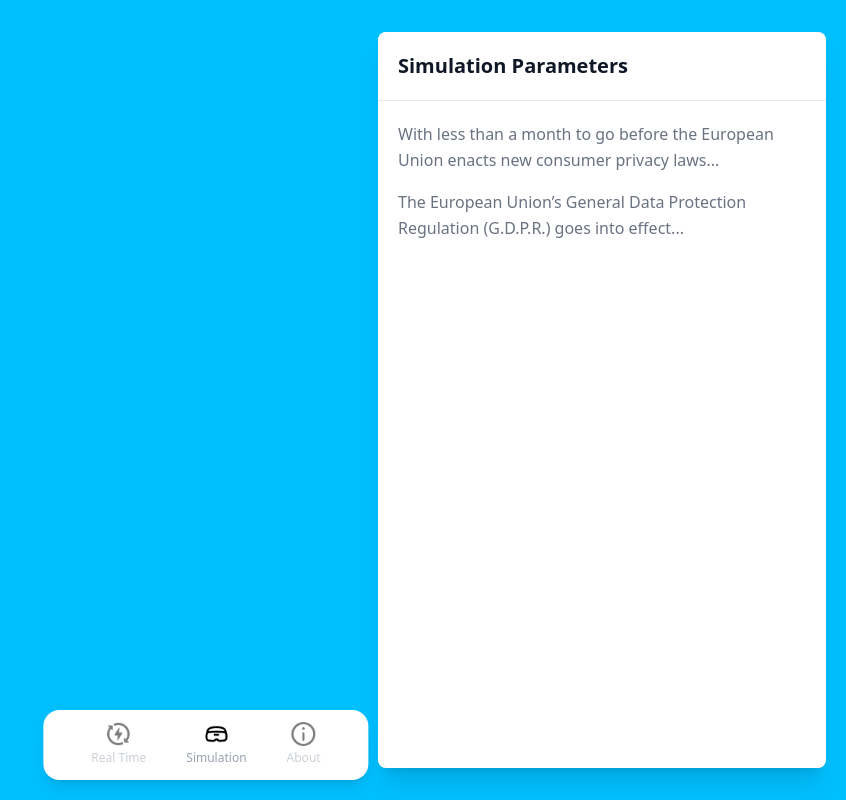
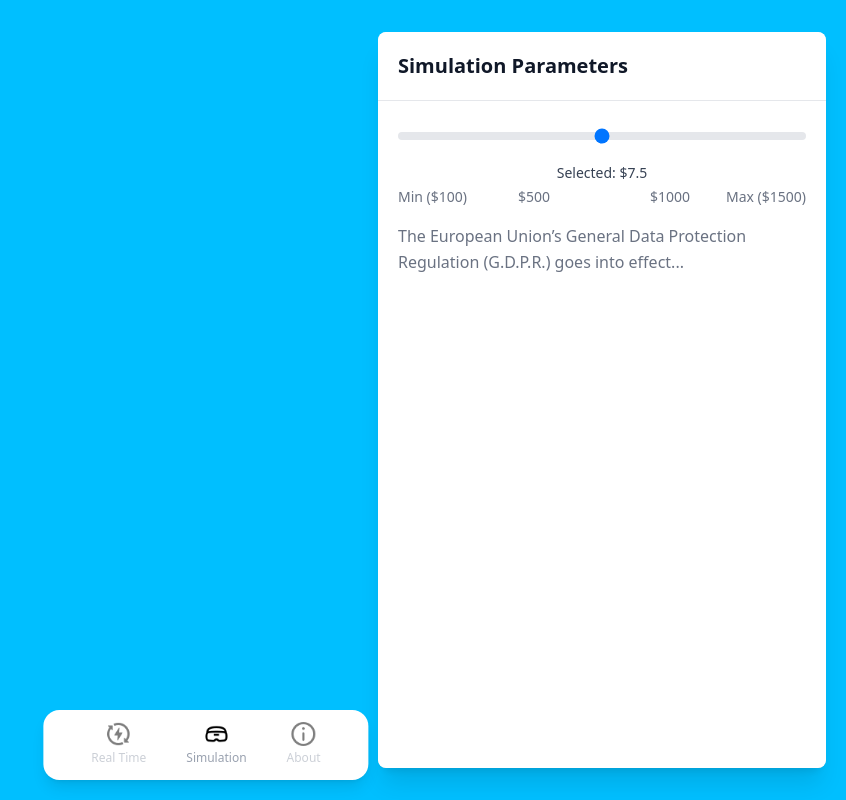
Before and after one commit to adomas-vensas/BWT, a React (Vite) app: page / in a window 1280 px wide. Both pictures are taken after a click on the element "Simulation". Shown: the whole page, without its empty margins (434-1280 px from the left). Built offline with nearby package versions, Linux system fonts and the light colour scheme; no server answers.

Commit message:
- add range slider

```diff
--- a/src/App.tsx
+++ b/src/App.tsx
@@ -5,7 +5,7 @@ import { WeatherContext } from './widgets/WeatherContext'
 import WeatherWidget from './widgets/WeatherWidget'
 import NavigationBar from "./NavigationBar/NavigationBar"
 import { NavigationOption } from "./NavigationBar/NavigationOption"
-import SimulationPanelModal from './Panels/SimulationPanelModal'
+import SimulationPanelModal from './Panels/Simulation/SimulationPanelModal'
 // import { Stats } from '@react-three/drei'
 
 function App() {
--- /dev/null
+++ b/src/Panels/Shared/RangeSlider.tsx
@@ -0,0 +1,36 @@
+import { useState } from "react";
+
+interface RangeSliderProps {
+    min:number,
+    max:number,
+    step:number
+}
+
+export default function RangeSlider({min, max, step}: RangeSliderProps) {
+
+    const [value, setValue] = useState((max - min) / 2);
+
+    return (
+        <div className="relative mb-10">
+        <label htmlFor="labels-range-input" className="sr-only">Labels range</label>
+        <input
+            id="labels-range-input"
+            type="range"
+            value={value}
+            step={step}
+            min={min}
+            max={max}
+            onChange={(e) => setValue(Number(e.target.value))}
+            className="w-full h-2 bg-gray-200 rounded-lg appearance-none cursor-pointer dark:bg-gray-700"
+        />
+        {/* Labels */}
+        <span className="text-sm text-gray-500 dark:text-gray-400 absolute start-0 -bottom-6">Min ($100)</span>
+        <span className="text-sm text-gray-500 dark:text-gray-400 absolute left-1/3 -translate-x-1/2 -bottom-6">$500</span>
+        <span className="text-sm text-gray-500 dark:text-gray-400 absolute left-2/3 -translate-x-1/2 -bottom-6">$1000</span>
+        <span className="text-sm text-gray-500 dark:text-gray-400 absolute end-0 -bottom-6">Max ($1500)</span>
+
+        {/* Current value */}
+        <p className="mt-4 text-sm text-center text-gray-700 dark:text-gray-300">Selected: ${value}</p>
+        </div>
+      );
+}
--- a/src/Panels/SimulationPanelModal.tsx
+++ b/src/Panels/Simulation/SimulationPanelModal.tsx
@@ -1,3 +1,5 @@
+import RangeSlider from "../Shared/RangeSlider";
+
 interface SimulationPanelModalProps {
     open: boolean
 }
@@ -9,10 +11,10 @@ export default function SimulationPanelModal({ open }: SimulationPanelModalProps
     return (
       <div
         aria-hidden="false"
-        className="fixed top-4 bottom-4 right-1 z-40 flex justify-end pointer-events-none"
+        className="fixed top-4 bottom-4 right-1 z-40 flex justify-end pointer-events-auto"
       >
         {/* Outer wrapper with margins */}
-        <div className="mt-4 mb-4 mr-4 h-[calc(100%-2rem)] w-1/1 max-w-md">
+        <div className="mt-4 mb-4 mr-4 h-[calc(100%-2rem)] w-full max-w-md">
           {/* Modal content */}
           <div
             className="h-full bg-white rounded-lg shadow-xl overflow-y-auto relative"
@@ -27,7 +29,7 @@ export default function SimulationPanelModal({ open }: SimulationPanelModalProps
               {/* Modal body */}
               <div className="p-4 md:p-5 space-y-4">
                 <p className="text-base leading-relaxed text-gray-500 dark:text-gray-400">
-                  With less than a month to go before the European Union enacts new consumer privacy laws...
+                  <RangeSlider min={0} max={15} step={0.1}/>
                 </p>
                 <p className="text-base leading-relaxed text-gray-500 dark:text-gray-400">
                   The European Union’s General Data Protection Regulation (G.D.P.R.) goes into effect...
```
